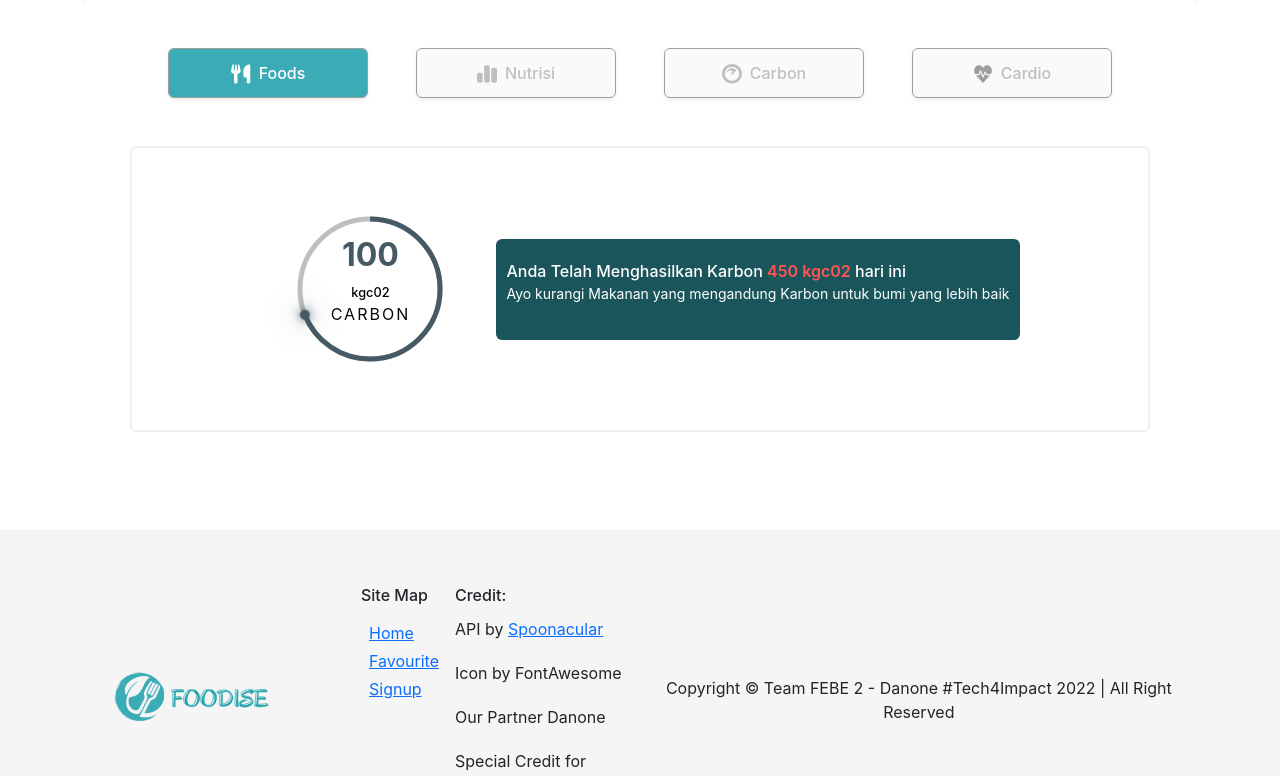
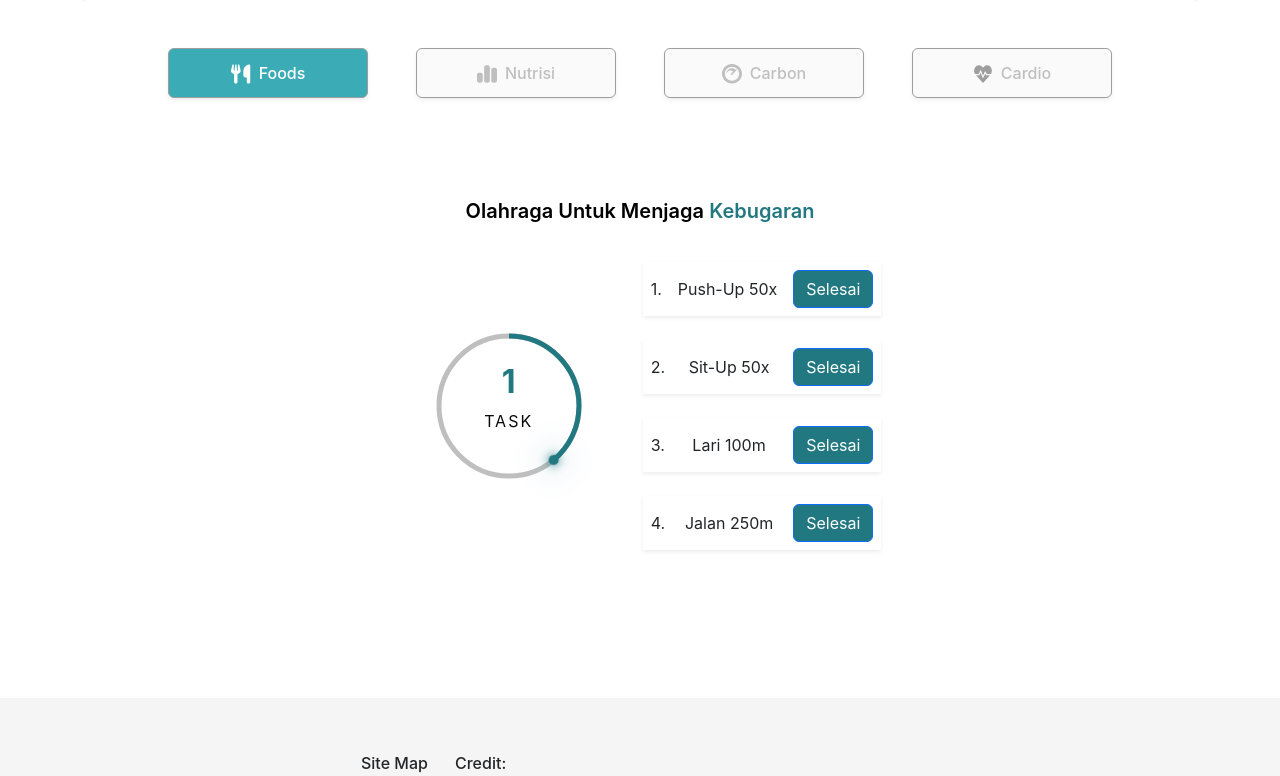
Before and after one commit to Febe2-Skilvul/foodise-app, a React (Create React App) app: page /track in a window 1280 px wide. Shown: the part 702-1478 px from the top of the page. Built offline with nearby package versions, Linux system fonts and the light colour scheme.

Commit message:
add cardio

```diff
--- /dev/null
+++ b/src/components/TrackCardio.jsx
@@ -0,0 +1,43 @@
+import React from 'react';
+import { Button, Stack } from 'react-bootstrap';
+import CardioTask from './atoms/CardioTask';
+import CircleProgress from './atoms/CircleProgress';
+
+const TrackCardio = () => {
+  return (
+    <Stack className="track-food-container">
+      <p
+        style={{
+          textAlign: 'center',
+          fontSize: '20px',
+          fontWeight: '600',
+          color: '#000',
+          minWidth: '300px',
+        }}>
+        Olahraga Untuk Menjaga{' '}
+        <span
+          style={{
+            color: '#227880',
+          }}>
+          Kebugaran
+        </span>
+      </p>
+      <div className="d-flex flex-row flex-wrap justify-content-center align-items-center gap-4">
+        <CircleProgress
+          color={'#227880'}
+          name="Task"
+          value={1}
+          percent={39}
+        />
+        <div className="d-flex flex-column gap-4">
+          <CardioTask index={1} task={'Push-Up 50x'} isDone={false} />
+          <CardioTask index={2} task={'Sit-Up 50x'} isDone={false} />
+          <CardioTask index={3} task={'Lari 100m'} isDone={false} />
+          <CardioTask index={4} task={'Jalan 250m'} isDone={false} />
+        </div>
+      </div>
+    </Stack>
+  );
+};
+
+export default TrackCardio;
--- a/src/components/TrackContent.jsx
+++ b/src/components/TrackContent.jsx
@@ -1,6 +1,7 @@
 import React from 'react';
 import { Row, Stack } from 'react-bootstrap';
 import TrackCarbon from './TrackCarbon';
+import TrackCardio from './TrackCardio';
 import TrackFoodList from './TrackFoodList';
 import TrackMenu from './TrackMenu';
 
@@ -14,7 +15,7 @@ const TrackContent = () => {
       }}>
       <TrackMenu />
       <Stack className="w-100">
-        <TrackCarbon />
+        <TrackCardio />
       </Stack>
     </Stack>
   );
--- /dev/null
+++ b/src/components/atoms/CardioTask.jsx
@@ -0,0 +1,20 @@
+import React from 'react';
+import { Button } from 'react-bootstrap';
+
+const CardioTask = ({ index, task, isDone }) => {
+  return (
+    <div className="d-flex flex-row align-items-center gap-3 justify-content-between w-100 shadow-sm p-2">
+      {index}.
+      <p
+        style={{
+          margin: '0',
+          textAlign: 'start',
+        }}>
+        {task}
+      </p>
+      <Button className="button button-main">Selesai</Button>
+    </div>
+  );
+};
+
+export default CardioTask;
```
